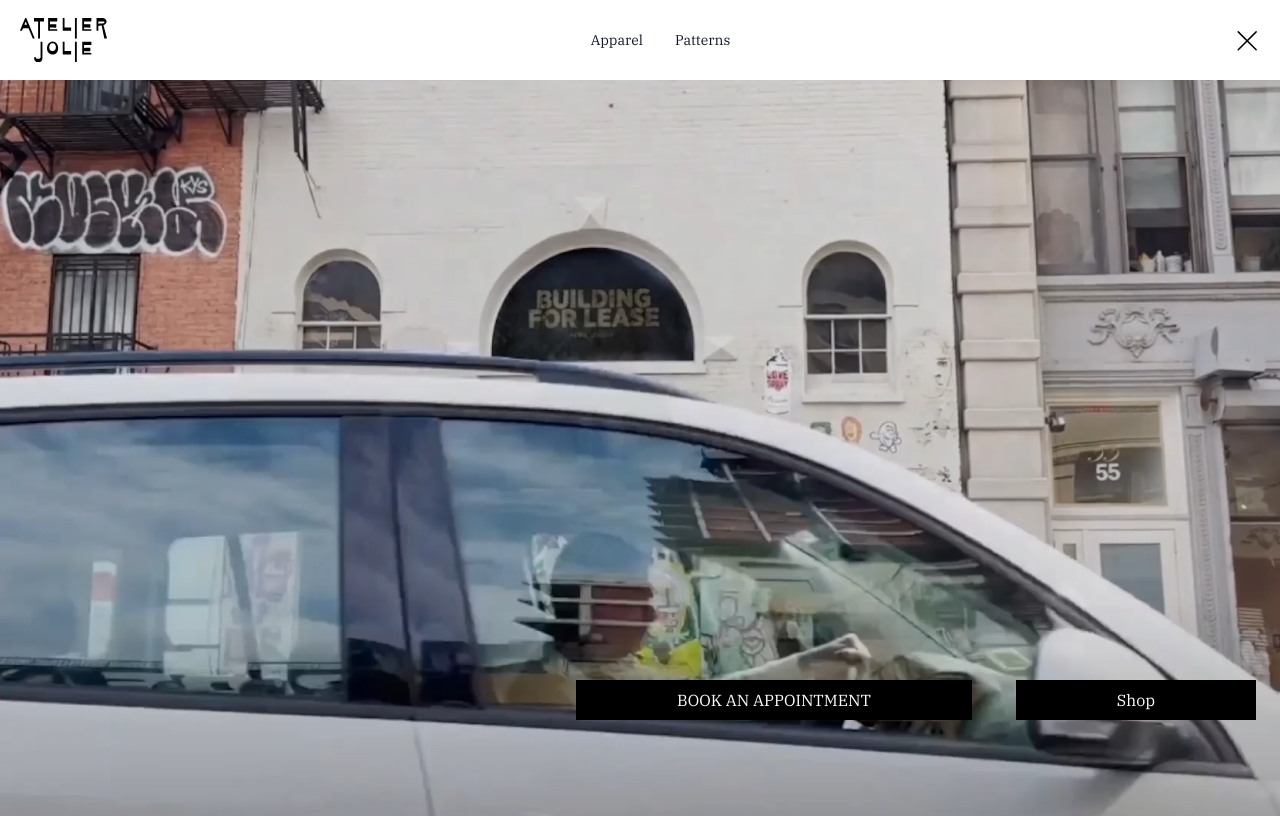
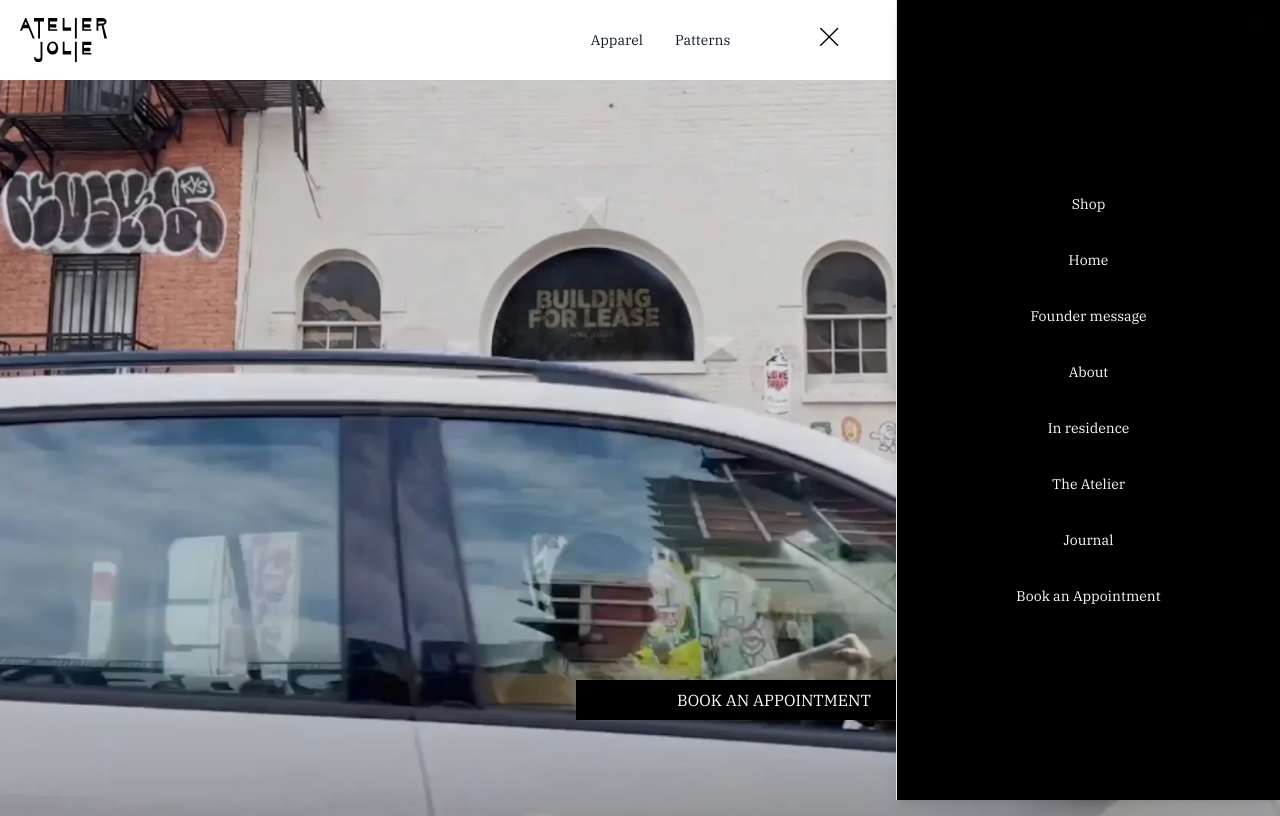
Before and after one commit to Vergil-am/atelier-jolie, a Next.js app: page / in a window 1280 px wide. Both pictures are taken after a click on the button 1246 px from the left and 40 px from the top of the page. Built offline with nearby package versions, Linux system fonts and the light colour scheme.

Commit message:
added sidebar

```diff
--- a/components/sideMenu.tsx
+++ b/components/sideMenu.tsx
@@ -1,30 +1,52 @@
-import { Button } from "./ui/button"
+import { Button, buttonVariants } from "./ui/button"
 import { useState } from "react"
+import { Sheet, SheetClose, SheetContent, SheetTrigger } from "./ui/sheet"
+import { cn } from "@/lib/utils"
+import Link from "next/link"
 
+const Items = [
+  {
+    title: "Shop",
+    href: "/apparel"
+  },
+  {
+    title: "Home",
+    href: "/"
+  }, {
+    title: "Founder message",
+    href: ""
+  }, {
+    title: "About",
+    href: ""
+  },
+  {
+    title: "In residence",
+    href: ""
+  }, {
+    title: "The Atelier",
+    href: ""
+  },
+  {
+    title: "Journal",
+    href: ""
+  },
+  {
+    title: "Book an Appointment",
+    href: ""
+  },
+]
 export default function SideMenu() {
   const [pressed, setPressed] = useState(false)
   return (
-    <Button
-      variant="ghost"
-      onClick={() => setPressed(!pressed)}
-    >
-      {
-        pressed ?
-          <svg
-            xmlns="http://www.w3.org/2000/svg"
-            width="34"
-            height="25"
-            fill="none"
-            viewBox="0 0 42 25"
-          >
-            <path
-              stroke="#000"
-              strokeLinecap="round"
-              strokeWidth="1.846"
-              d="M10.154 1.846L32.308 24M10.154 24L32.308 1.846"
-            ></path>
-          </svg>
-          :
+    <Sheet modal={false}>
+
+      <SheetTrigger asChild>
+        <Button
+          variant="ghost"
+          className={cn(pressed ? "opacity-0" : "")}
+          onClick={() => setPressed(!pressed)}
+        >
+
           <svg
             xmlns="http://www.w3.org/2000/svg"
             width="34"
@@ -39,8 +61,47 @@
               d="M1.461 1h31M1.461 13h31"
             ></path>
           </svg>
-      }
+        </Button>
+      </SheetTrigger>
+      <SheetContent
+        className="bg-black flex flex-col justify-center"
+      >
+        <SheetClose
+          className=" absolute top-4 left-[-100px]"
+          asChild
+        >
+          <Button
+            variant="ghost"
+            className="w-16"
+            onClick={() => setPressed(!pressed)}
+          >
+            <svg
+              xmlns="http://www.w3.org/2000/svg"
+              width="34"
+              height="25"
+              fill="none"
+              viewBox="0 0 42 25"
+            >
+              <path
+                stroke="#000"
+                strokeLinecap="round"
+                strokeWidth="1.846"
+                d="M10.154 1.846L32.308 24M10.154 24L32.308 1.846"
+              ></path>
+            </svg>
+          </Button>
+        </SheetClose>
+        {Items.map(item => {
+          return (
+            <SheetClose key={item.title}>
+              <Link
+                className={cn(buttonVariants({ variant: "link" }), "text-white")}
+                href={item.href}>{item.title}</Link>
+            </SheetClose>
+          )
+        })}
+      </SheetContent>
 
-    </Button>
+    </Sheet>
   )
 }
--- /dev/null
+++ b/components/ui/sheet.tsx
@@ -0,0 +1,140 @@
+"use client"
+
+import * as React from "react"
+import * as SheetPrimitive from "@radix-ui/react-dialog"
+import { cva, type VariantProps } from "class-variance-authority"
+import { X } from "lucide-react"
+
+import { cn } from "@/lib/utils"
+
+const Sheet = SheetPrimitive.Root
+
+const SheetTrigger = SheetPrimitive.Trigger
+
+const SheetClose = SheetPrimitive.Close
+
+const SheetPortal = SheetPrimitive.Portal
+
+const SheetOverlay = React.forwardRef<
+  React.ElementRef<typeof SheetPrimitive.Overlay>,
+  React.ComponentPropsWithoutRef<typeof SheetPrimitive.Overlay>
+>(({ className, ...props }, ref) => (
+  <SheetPrimitive.Overlay
+    className={cn(
+      "fixed inset-0 z-50 bg-background/80 backdrop-blur-sm data-[state=open]:animate-in data-[state=closed]:animate-out data-[state=closed]:fade-out-0 data-[state=open]:fade-in-0",
+      className
+    )}
+    {...props}
+    ref={ref}
+  />
+))
+SheetOverlay.displayName = SheetPrimitive.Overlay.displayName
+
+const sheetVariants = cva(
+  "fixed z-50 gap-4 bg-background p-6 shadow-lg transition ease-in-out data-[state=open]:animate-in data-[state=closed]:animate-out data-[state=closed]:duration-300 data-[state=open]:duration-500",
+  {
+    variants: {
+      side: {
+        top: "inset-x-0 top-0 border-b data-[state=closed]:slide-out-to-top data-[state=open]:slide-in-from-top",
+        bottom:
+          "inset-x-0 bottom-0 border-t data-[state=closed]:slide-out-to-bottom data-[state=open]:slide-in-from-bottom",
+        left: "inset-y-0 left-0 h-full w-3/4 border-r data-[state=closed]:slide-out-to-left data-[state=open]:slide-in-from-left sm:max-w-sm",
+        right:
+          "inset-y-0 right-0 h-full w-3/4  border-l data-[state=closed]:slide-out-to-right data-[state=open]:slide-in-from-right sm:max-w-sm",
+      },
+    },
+    defaultVariants: {
+      side: "right",
+    },
+  }
+)
+
+interface SheetContentProps
+  extends React.ComponentPropsWithoutRef<typeof SheetPrimitive.Content>,
+    VariantProps<typeof sheetVariants> {}
+
+const SheetContent = React.forwardRef<
+  React.ElementRef<typeof SheetPrimitive.Content>,
+  SheetContentProps
+>(({ side = "right", className, children, ...props }, ref) => (
+  <SheetPortal>
+    <SheetOverlay />
+    <SheetPrimitive.Content
+      ref={ref}
+      className={cn(sheetVariants({ side }), className)}
+      {...props}
+    >
+      {children}
+      <SheetPrimitive.Close className="absolute right-4 top-4 rounded-sm opacity-70 ring-offset-background transition-opacity hover:opacity-100 focus:outline-none focus:ring-2 focus:ring-ring focus:ring-offset-2 disabled:pointer-events-none data-[state=open]:bg-secondary">
+        <X className="h-4 w-4" />
+        <span className="sr-only">Close</span>
+      </SheetPrimitive.Close>
+    </SheetPrimitive.Content>
+  </SheetPortal>
+))
+SheetContent.displayName = SheetPrimitive.Content.displayName
+
+const SheetHeader = ({
+  className,
+  ...props
+}: React.HTMLAttributes<HTMLDivElement>) => (
+  <div
+    className={cn(
+      "flex flex-col space-y-2 text-center sm:text-left",
+      className
+    )}
+    {...props}
+  />
+)
+SheetHeader.displayName = "SheetHeader"
+
+const SheetFooter = ({
+  className,
+  ...props
+}: React.HTMLAttributes<HTMLDivElement>) => (
+  <div
+    className={cn(
+      "flex flex-col-reverse sm:flex-row sm:justify-end sm:space-x-2",
+      className
+    )}
+    {...props}
+  />
+)
+SheetFooter.displayName = "SheetFooter"
+
+const SheetTitle = React.forwardRef<
+  React.ElementRef<typeof SheetPrimitive.Title>,
+  React.ComponentPropsWithoutRef<typeof SheetPrimitive.Title>
+>(({ className, ...props }, ref) => (
+  <SheetPrimitive.Title
+    ref={ref}
+    className={cn("text-lg font-semibold text-foreground", className)}
+    {...props}
+  />
+))
+SheetTitle.displayName = SheetPrimitive.Title.displayName
+
+const SheetDescription = React.forwardRef<
+  React.ElementRef<typeof SheetPrimitive.Description>,
+  React.ComponentPropsWithoutRef<typeof SheetPrimitive.Description>
+>(({ className, ...props }, ref) => (
+  <SheetPrimitive.Description
+    ref={ref}
+    className={cn("text-sm text-muted-foreground", className)}
+    {...props}
+  />
+))
+SheetDescription.displayName = SheetPrimitive.Description.displayName
+
+export {
+  Sheet,
+  SheetPortal,
+  SheetOverlay,
+  SheetTrigger,
+  SheetClose,
+  SheetContent,
+  SheetHeader,
+  SheetFooter,
+  SheetTitle,
+  SheetDescription,
+}
--- a/package.json
+++ b/package.json
@@ -9,6 +9,7 @@
     "lint": "next lint"
   },
   "dependencies": {
+    "@radix-ui/react-dialog": "^1.0.5",
     "@radix-ui/react-dropdown-menu": "^2.0.6",
     "@radix-ui/react-slot": "^1.0.2",
     "@radix-ui/react-tabs": "^1.0.4",
```
Also changed, not shown: 1 other file (tests, documents, lock files or other folders).
